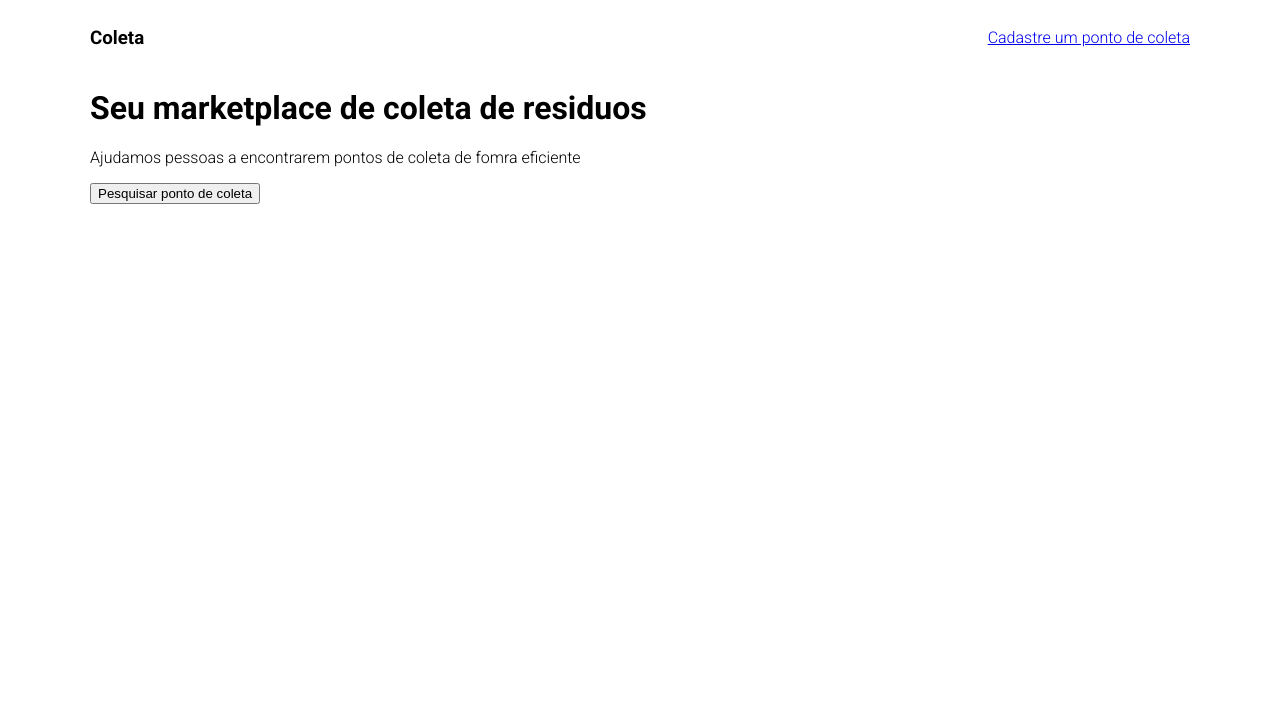
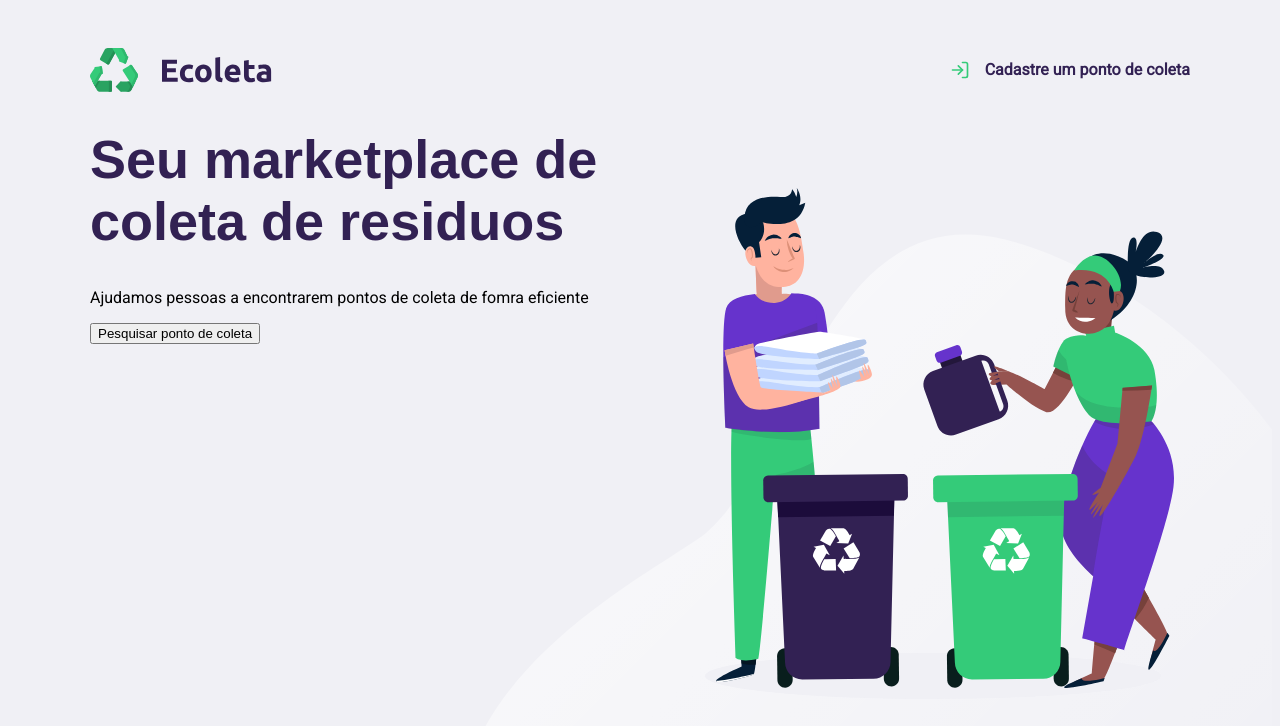
Before and after one commit to faopassos/E-trash, a plain HTML site: page index.html in a window 1280 px wide. Drawn offline with Linux system fonts and the light colour scheme.

Commit message:
insert svg files

```diff
--- a/index.html
+++ b/index.html
@@ -7,14 +7,27 @@
   <link rel="stylesheet" href="/styles/main.css">
 </head>
 <body>
+  <div id="page-home">
+
     <div class="content">
+
       <header>
-      <h3>Coleta</h3>
-      <a href="http://google.com">Cadastre um ponto de coleta</a>
+        <img src="/assets/logo.svg" alt="Logomarca">
+        <a href="http://google.com">
+          <span></span>
+          Cadastre um ponto de coleta
+        </a>
       </header>
+
+      <main>
         <h1>Seu marketplace de coleta de residuos</h1>
       <p>Ajudamos pessoas a encontrarem pontos de coleta de fomra eficiente</p>
       <button>Pesquisar ponto de coleta</button>
+      </main>
+
     </div>
+
+  </div>
+
 </body>
 </html>
--- a/styles/main.css
+++ b/styles/main.css
@@ -1,17 +1,64 @@
-@import url('https://fonts.googleapis.com/css2?family=Roboto:wght@300;700&display=swap');
+@import url('https://fonts.googleapis.com/css2?family=Roboto&Ubuntu:wght@300;700&display=swap');
+
+:root {
+  --title-color: #322153;
+}
 
 html {
   font-family: 'Roboto', sans-serif;
 }
 
-header {
+body {
+  background: #f0f0f5;
+}
+
+a {
+  text-decoration: none;
+}
+
+h1, h2, h3, h4, h5, h6 {
+  font-family: 'Ubuntu', sans-serif;
+  color: var(--title-color);
+
+}
+
+#page-home {
+  height: 100vh;
+  background: url('../assets/home-background.svg') no-repeat;
+  background-position: 35vw bottom;
+}
+
+#page-home .content {
+  width: 90%;
+  max-width: 1100px;
+  margin: 0 auto;
+}
+
+#page-home header {
+  margin-top: 48px;
   display: flex;
   align-items: center;
   justify-content: space-between;
 }
 
-.content {
-  width: 90%;
-  max-width: 1100px;
-  margin: 0 auto;
+#page-home header a {
+  display: flex;
+  color: var(--title-color);
+  font-weight: 700;
 }
+
+#page-home header a span {
+  margin-right: 15px;
+  display: flex;
+  background-image: url('../assets/log-in.svg');
+  width: 20px;
+  height: 20px;
+}
+
+#page-home main {
+  max-width: 560px;
+}
+
+#page-home main h1 {
+  font-size: 54px;
+}
```
Lines whose indentation alone changed are shown as unchanged.
